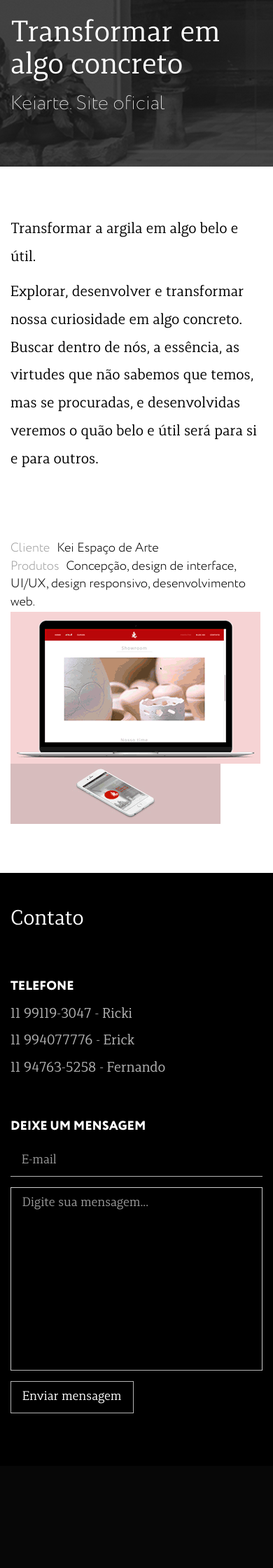
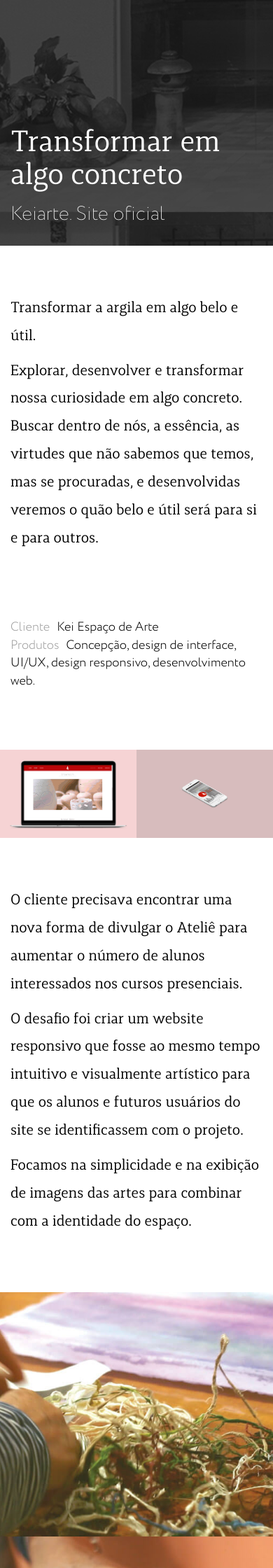
Before and after one commit to uniqvc/portfolio, a PHP site: page /kei.php in a window 390 px wide; the page is wider, and only the part inside the window is pictured. Shown: the part 240-2480 px from the top of that part at 70% size. Before the commit the page ends 2259 px from the top of that part, so only its background shows below. Run offline with PHP 8.4, Linux system fonts and the light colour scheme.

Commit message:
add case kei

```diff
--- a/assets/sass/common/_common.scss
+++ b/assets/sass/common/_common.scss
@@ -126,7 +126,7 @@ body {
 
 .main {
 	width: 100%;
-	height: 478px;
+	height: 70vh;
 	position: relative;
 	display: block;
 	overflow: hidden;
@@ -289,11 +289,11 @@ body {
 
 .section-case {
 	padding-top: 70px;
-	padding-bottom: 70px;
 }
 
 .case-detail {
 	padding-top: 84px;
+	padding-bottom: 84px;
 
 	&-item {
 		font-size: 18px;
@@ -302,6 +302,128 @@ body {
 		&-desc {
 			margin-right: 10px;
 			color: #a1a1a1;
+		}
+
+	}
+
+}
+
+.case-gif {
+
+	.case-gif-wrapper {
+		display: table;
+		width: 100%;
+	}
+
+	.case-gif-item {
+		width: 50%;
+		display: table-cell;
+		vertical-align: middle;
+		text-align: center;
+	}
+
+}
+
+.case-block {
+	margin-left: -70px;
+	margin-right: -70px;
+
+	&:after {
+		content: '';
+		display: table;
+		clear: both;
+	}
+
+	&-item {
+		position: relative;
+		margin-left: -15px;
+		margin-right: -15px;
+
+		&-inner {
+			position: absolute;
+			top: 0;
+			right: 0;
+			bottom: 0;
+			left: 0;
+			white-space: nowrap;
+			overflow: hidden;
+
+			> span {
+				display: block;
+				position: absolute;
+				top: 0;
+				right: 0;
+				bottom: 0;
+				left: 0;
+				z-index: 0;
+				margin: 0;
+				background-color: #253746;
+
+				> img {
+					width: 100%;
+					height: auto;
+
+				}
+
+
+			}
+
+		}
+
+		&:after {
+			content: '';
+			display: block;
+			position: relative;
+			z-index: -1;
+			padding-bottom: 66%;
+		}
+
+	}
+
+}
+
+.case-preview {
+	width: 100%;
+	height: 324px;
+	padding-top: 70px;
+	padding-bottom: 70px;
+	position: relative;
+	display: block;
+
+	&:before {
+		width: 100%;
+		height: 100%;
+		content: '';
+		background: rgba(0, 0, 0, 0.5);
+		position: absolute;
+		left: 0;
+		top: 0;
+	}
+
+	> .case-preview-label {
+		margin-top: 0;
+		position: relative;
+
+		svg {
+			margin-left: 12px;
+			width: 14px;
+			vertical-align: middle;
+			position: relative;
+			top: -3px;
+		}
+
+	}
+
+	&-info {
+		position: relative;
+
+		> .title {
+			font-size: 40px;
+		}
+
+		> .description {
+			font-weight: 200;
+			font-size: 30px;
 		}
 
 	}
@@ -367,3 +489,19 @@ body {
 	font-size: 20px;
 	color: #B4B4B4;
 }
+
+.footer-mensagem {
+
+	.h2 {
+		color: #B4B4B4;
+	}
+
+}
+
+.footer-telefone {
+
+	.h2 {
+		color: #B4B4B4;
+	}
+
+}
--- a/assets/sass/layout/cases/_kei.scss
+++ b/assets/sass/layout/cases/_kei.scss
@@ -9,3 +9,45 @@
 	}
 
 }
+
+.case-gif-kei {
+	margin-bottom: 70px;
+
+	.case-gif-item {
+		padding: 10px;
+	}
+
+	.case-gif-item:nth-child(1) {
+		background: #F6D3D4;
+	}
+
+	.case-gif-item:nth-child(2) {
+		background: #D7BCBD;
+	}
+
+}
+
+.case-block-kei {
+	margin-top: 70px;
+}
+
+.case-mockup-kei {
+	padding: 120px 0;
+	background:#F6DCDC;
+}
+
+.img-mockup-kei {
+	@include box-shadow(8px 7px 25px 2px rgba(0, 0, 0, 0.3));
+
+	&.destaque {
+		margin-bottom: 60px;
+	}
+
+}
+
+.case-preview-carol-monteiro {
+	background: url('../images/preview-carol-monteiro.jpg');
+	background-size: cover;
+	background-position: center center;
+
+}
--- a/assets/sass/main.scss
+++ b/assets/sass/main.scss
@@ -22,3 +22,4 @@
 // Responsivo
 // @import "responsive/topo";
 @import "responsive/common";
+@import "responsive/cases/kei";
--- a/assets/sass/responsive/_common.scss
+++ b/assets/sass/responsive/_common.scss
@@ -124,6 +124,26 @@
 
 	}
 
+	.main-case {
+
+		.main-title {
+			padding-bottom: 15px;
+		}
+
+	}
+
+	.case-preview-info {
+
+		> .title {
+			font-size: 30px;
+		}
+
+		> .description {
+			font-size: 18px;
+		}
+
+	}
+
 }
 
 @include mq(screen-xs-l) {
--- /dev/null
+++ b/assets/sass/responsive/cases/_kei.scss
@@ -0,0 +1,7 @@
+@include mq(screen-xs) {
+
+	.img-mockup-kei {
+		margin-bottom: 60px;
+	}
+
+}
--- a/dist/css/main.css
+++ b/dist/css/main.css
@@ -3406,7 +3406,7 @@ body.menu-opened .menu-hamburger-line {
 
 .main {
   width: 100%;
-  height: 478px;
+  height: 70vh;
   position: relative;
   display: block;
   overflow: hidden; }
@@ -3519,17 +3519,98 @@ body.menu-opened .menu-hamburger-line {
   padding-bottom: 60px; }
 
 .section-case {
-  padding-top: 70px;
-  padding-bottom: 70px; }
+  padding-top: 70px; }
 
 .case-detail {
-  padding-top: 84px; }
+  padding-top: 84px;
+  padding-bottom: 84px; }
   .case-detail-item {
     font-size: 18px;
     color: #000; }
     .case-detail-item-desc {
       margin-right: 10px;
       color: #a1a1a1; }
+
+.case-gif .case-gif-wrapper {
+  display: table;
+  width: 100%; }
+
+.case-gif .case-gif-item {
+  width: 50%;
+  display: table-cell;
+  vertical-align: middle;
+  text-align: center; }
+
+.case-block {
+  margin-left: -70px;
+  margin-right: -70px; }
+  .case-block:after {
+    content: '';
+    display: table;
+    clear: both; }
+  .case-block-item {
+    position: relative;
+    margin-left: -15px;
+    margin-right: -15px; }
+    .case-block-item-inner {
+      position: absolute;
+      top: 0;
+      right: 0;
+      bottom: 0;
+      left: 0;
+      white-space: nowrap;
+      overflow: hidden; }
+      .case-block-item-inner > span {
+        display: block;
+        position: absolute;
+        top: 0;
+        right: 0;
+        bottom: 0;
+        left: 0;
+        z-index: 0;
+        margin: 0;
+        background-color: #253746; }
+        .case-block-item-inner > span > img {
+          width: 100%;
+          height: auto; }
+    .case-block-item:after {
+      content: '';
+      display: block;
+      position: relative;
+      z-index: -1;
+      padding-bottom: 66%; }
+
+.case-preview {
+  width: 100%;
+  height: 324px;
+  padding-top: 70px;
+  padding-bottom: 70px;
+  position: relative;
+  display: block; }
+  .case-preview:before {
+    width: 100%;
+    height: 100%;
+    content: '';
+    background: rgba(0, 0, 0, 0.5);
+    position: absolute;
+    left: 0;
+    top: 0; }
+  .case-preview > .case-preview-label {
+    margin-top: 0;
+    position: relative; }
+    .case-preview > .case-preview-label svg {
+      margin-left: 12px;
+      width: 14px;
+      vertical-align: middle;
+      position: relative;
+      top: -3px; }
+  .case-preview-info {
+    position: relative; }
+    .case-preview-info > .title {
+      font-size: 40px; }
+    .case-preview-info > .description {
+      font-weight: 200;
+      font-size: 30px; }
 
 .home-cases ul {
   display: table;
@@ -3681,6 +3762,12 @@ body.menu-opened .menu-hamburger-line {
   font-size: 20px;
   color: #B4B4B4; }
 
+.footer-mensagem .h2 {
+  color: #B4B4B4; }
+
+.footer-telefone .h2 {
+  color: #B4B4B4; }
+
 .form-contato textarea {
   resize: none;
   border-width: 1px; }
@@ -3692,6 +3779,33 @@ body.menu-opened .menu-hamburger-line {
   position: absolute;
   left: 0;
   top: 0; }
+
+.case-gif-kei {
+  margin-bottom: 70px; }
+  .case-gif-kei .case-gif-item {
+    padding: 10px; }
+  .case-gif-kei .case-gif-item:nth-child(1) {
+    background: #F6D3D4; }
+  .case-gif-kei .case-gif-item:nth-child(2) {
+    background: #D7BCBD; }
+
+.case-block-kei {
+  margin-top: 70px; }
+
+.case-mockup-kei {
+  padding: 120px 0;
+  background: #F6DCDC; }
+
+.img-mockup-kei {
+  -webkit-box-shadow: 8px 7px 25px 2px rgba(0, 0, 0, 0.3);
+  box-shadow: 8px 7px 25px 2px rgba(0, 0, 0, 0.3); }
+  .img-mockup-kei.destaque {
+    margin-bottom: 60px; }
+
+.case-preview-carol-monteiro {
+  background: url("../images/preview-carol-monteiro.jpg");
+  background-size: cover;
+  background-position: center center; }
 
 @media (max-width: 767px) {
   h1, .h1 {
@@ -3765,7 +3879,13 @@ body.menu-opened .menu-hamburger-line {
     .footer .h2 {
       margin-bottom: 15px; }
     .footer .h3 {
-      padding-bottom: 30px; } }
+      padding-bottom: 30px; }
+  .main-case .main-title {
+    padding-bottom: 15px; }
+  .case-preview-info > .title {
+    font-size: 30px; }
+  .case-preview-info > .description {
+    font-size: 18px; } }
 
 @media (max-width: 767px) and (orientation: landscape) {
   .main {
@@ -3807,4 +3927,8 @@ body.menu-opened .menu-hamburger-line {
       width: 300px;
       height: auto; } }
 
+@media (max-width: 767px) {
+  .img-mockup-kei {
+    margin-bottom: 60px; } }
+
 /*# sourceMappingURL=main.css.map */
--- a/includes/footer.php
+++ b/includes/footer.php
@@ -1,5 +1,5 @@
 <footer id="contato" class="footer container-padding" data-header-white>
-	<h2 class="h3 text-inverse text-serif">Contato</h2>
+	<h2 class="h2 text-uppercase text-inverse">Contato</h2>
 	<div class="row">
 		<div class="footer-telefone col-sm-4">
 			<h3 class="h2 text-inverse text-uppercase">Telefone</h3>
--- a/kei.php
+++ b/kei.php
@@ -15,7 +15,8 @@
 		</div>
 	</main>
 
-	<section class="section-default section-case container-padding">
+	<section class="section-default section-case">
+		<div class="container-padding">
 			<div class="row">
 				<div class="col-sm-8">
 					<p class="text-xlarge">Transformar a argila em algo belo e útil.</p>
@@ -26,11 +27,85 @@
 						<li class="case-detail-item text-sans-serif"><span class="case-detail-item-desc">Cliente</span>Kei Espaço de Arte</li>
 						<li class="case-detail-item text-sans-serif"><span class="case-detail-item-desc">Produtos</span>Concepção, design de interface, UI/UX, design responsivo, desenvolvimento web.</li>
 					</div>
-
+				</div>
+			</div>
+		</div>
+		<div class="case-gif case-gif-kei">
+			<div class="case-gif-wrapper">
+				<div class="case-gif-item">
 					<img src="dist/images/cases/kei/gif_mac.gif" alt="">
+				</div>
+				<div class="case-gif-item">
 					<img src="dist/images/cases/kei/iphone.gif" alt="">
 				</div>
 			</div>
+		</div>
+		<div class="container-padding">
+			<div class="row">
+				<div class="col-sm-8">
+					<p class="text-xlarge">O cliente precisava encontrar uma nova forma de divulgar o Ateliê para aumentar o número de alunos interessados nos cursos presenciais.</p>
+					<p class="text-xlarge">O desafio foi criar um website responsivo que fosse ao mesmo tempo intuitivo e visualmente artístico para que os alunos e futuros usuários do site se identificassem com o projeto.</p>
+					<p class="text-xlarge">Focamos na simplicidade e na exibição de imagens das artes para combinar com a identidade do espaço.</p>
+				</div>
+			</div>
+		</div>
+
+		<div class="case-block case-block-kei ng-scope">
+
+			<div class="col-sm-6">
+				<article class="case-block-item">
+					<div class="case-block-item-inner">
+						<span>
+							<img src="dist/images/cases/kei/item-1.jpg" alt="">
+						</span>
+					</div>
+				</article>
+			</div>
+
+			<div class="col-sm-6">
+				<article class="case-block-item">
+					<div class="case-block-item-inner">
+						<span>
+							<img src="dist/images/cases/kei/item-2.jpg" alt="">
+						</span>
+					</div>
+				</article>
+			</div>
+
+		</div>
+
+		<div class="case-mockup-kei text-center">
+
+
+			<div class="container">
+				<div class="case-mockup-kei-col col-sm-12">
+					<img class="img-mockup-kei destaque" src="dist/images/cases/kei/item-3.jpg" alt="">
+				</div>
+				<div class="case-mockup-kei-col col-sm-6">
+					<img class="img-mockup-kei" src="dist/images/cases/kei/item-4.jpg" alt="">
+				</div>
+				<div class="case-mockup-kei-col col-sm-6">
+					<img class="img-mockup-kei" src="dist/images/cases/kei/item-5.jpg" alt="">
+				</div>
+			</div>
+		</div>
+
+		<a href="#" class="case-preview case-preview-carol-monteiro container-padding">
+			<h3 class="case-preview-label h2 text-uppercase text-inverse">
+				Próximo projeto
+
+				<svg width="18.12px" height="22.632px" viewBox="0 0 18.12 22.632">
+				<path fill="#FFF" d="M9.963,22.556l-1.978,0.076L7.955,0h2.057L9.963,22.556z M7.995,18.662L1.94,11.211L0,12.788l8,9.844
+					L7.995,18.662z M18.12,12.906l-1.904-1.619L9.93,18.685l-0.008,3.871L18.12,12.906z"/>
+				</svg>
+			</h3>
+
+			<div class="case-preview-info">
+				<h3 class="title text-inverse text-serif">Registre o início de uma vida</h3>
+				<p class="description text-sans-serif text-inverse">Carol Monteiro. Portfólio Digital</p>
+			</div>
+		</a>
+
 	</section>
 
 	<?php include 'includes/footer.php'; ?>
```
Also changed, not shown: dist/images/cases/kei/bg-main.jpg, dist/images/cases/kei/item-1.jpg (added), dist/images/cases/kei/item-2.jpg (added), dist/images/cases/kei/item-3.jpg (added), dist/images/cases/kei/item-4.jpg (added), dist/images/cases/kei/item-5.jpg (added), dist/images/preview-carol-monteiro.jpg (added), 1 other file. Lines whose indentation alone changed are shown as unchanged.
